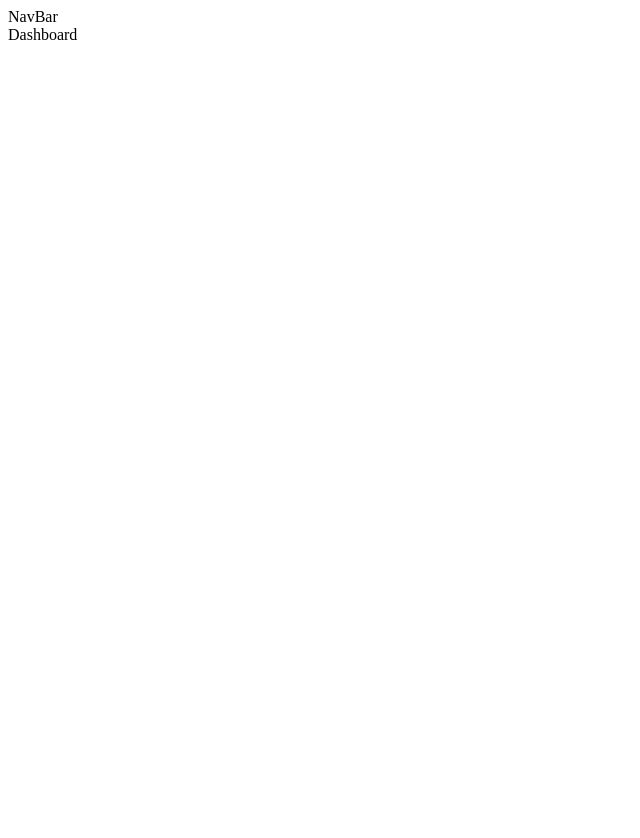
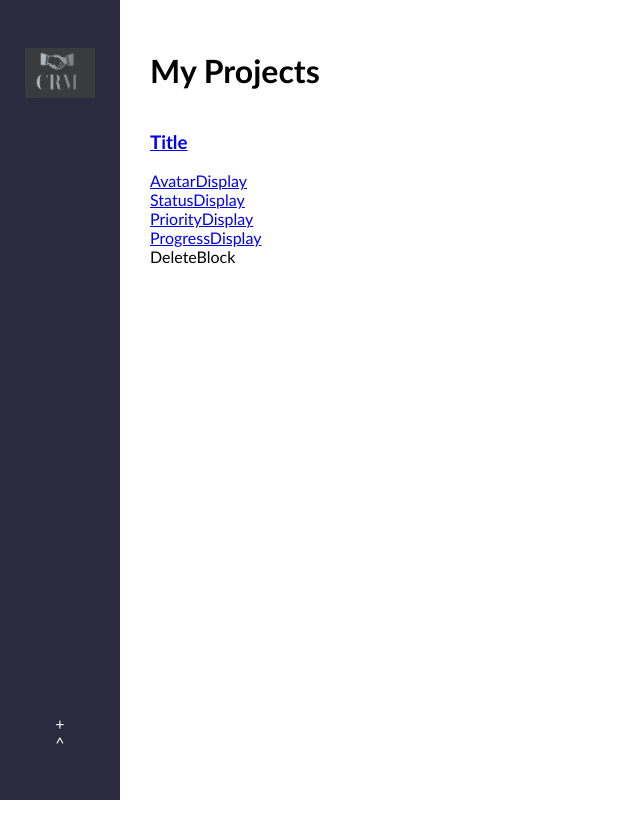
Before and after one commit to Aftermath001/CRM-Project, a React (Create React App) app in the folder my app/: page / in a window 1280 px wide. Shown: the top 838 px of the page, without its empty margins (0-640 px from the left). Before the commit the page ends 800 px from the top, so only its background shows below. Built offline with nearby package versions, Linux system fonts and the light colour scheme.

Commit message:
Dashboard Styling

```diff
--- a/my app/src/components/NavBar.js
+++ b/my app/src/components/NavBar.js
@@ -1,8 +1,21 @@
 import React from 'react'
+import logo from '../images/LogoCRM.jpg'
+import {useNavigate} from 'react-router-dom'
+const NavBar = () => {
 
-const NavBar = () => {
+  const navigate =useNavigate()
+
   return (
-    <div>NavBar</div>
+    <nav>
+      <div className="logo-container">
+        <img src ={logo} alt="LOGO"/>
+      </div>
+      <div className="controls-container">
+        <div className="icons" onClick ={() => navigate('/ticket')}>+</div>
+        <div className="icons"  onClick ={() => navigate('/')}> ^ </div>
+      </div>
+
+    </nav>
   )
 }
 
--- a/my app/src/components/TicketCard.js
+++ b/my app/src/components/TicketCard.js
@@ -1,8 +1,25 @@
 import React from 'react'
+import {Link} from 'react-router-dom'
+import DeleteBlock from './DeleteBlock'
+import StatusDisplay from './StatusDisplay'
+import ProgressDisplay from './ProgressDisplay'
+import PriorityDisplay from './PriorityDisplay'
+import AvatarDisplay from './AvatarDisplay'
 
 const TicketCard = () => {
   return (
-    <div>TicketCard</div>
+    <div className="ticket-card">
+       <div className="ticket-color">
+        <Link>
+          <h3>Title</h3>
+          <AvatarDisplay/>
+          <StatusDisplay/>
+          <PriorityDisplay/>
+          <ProgressDisplay/>
+        </Link>
+        <DeleteBlock/>
+       </div>
+    </div>
   )
 }
 
--- a/my app/src/index.css
+++ b/my app/src/index.css
@@ -0,0 +1,56 @@
+html, body {
+    margin: 0;
+    padding: 0;
+    font-family: 'Trebuchet MS',Arial, sans-serif;
+}
+.app{
+    display: flex;
+}
+
+/* NAVBAR */
+nav{
+    height: 100vh;
+    background-color: rgb(43,43,63);
+    color: rgb(255,255,255);
+    text-align: center;
+    display: flex;
+    flex-direction: column;
+    justify-content: space-between;
+}
+nav .logo-container,
+nav .controls-container{
+    padding: 48px 25px;
+    display: flex;
+    flex-direction: column;
+
+}
+nav .logo-container img{
+    width: 70px;
+}
+nav .icon{
+    color: rgd(255,255,255);
+}
+
+/* NAVBAR */
+
+
+/* DASHBOARD */
+.dashboard{
+    padding: 30px;
+    width: 100%;
+}
+.dashboard .ticket-container{
+    height: 88vh;
+    overflow: scroll;
+}
+/* DASHBOARD */
+
+
+
+
+/* TicketCard */
+.ticket-card{
+    display: flex;
+    width: 100%;
+}
+/* TicketCard */
--- a/my app/src/pages/Dashboard.js
+++ b/my app/src/pages/Dashboard.js
@@ -1,8 +1,16 @@
 import React from 'react'
+import TicketCard from '../components/TicketCard'
 
 const Dashboard = () => {
   return (
-    <div>Dashboard</div>
+    <div className="dashboard">
+        <h1>My Projects</h1>
+        <div className="ticket-container">
+          <TicketCard/>
+
+
+        </div>
+    </div>
   )
 }
 
```
Also changed, not shown: my app/src/images/LogoCRM.jpg (added).
